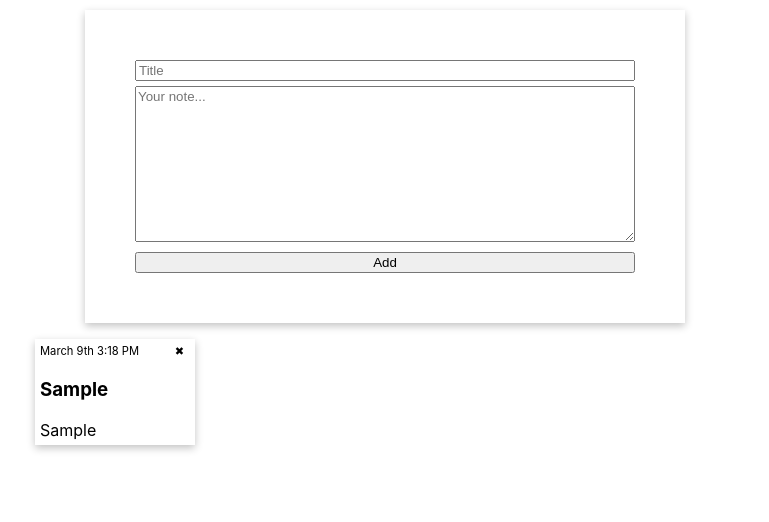
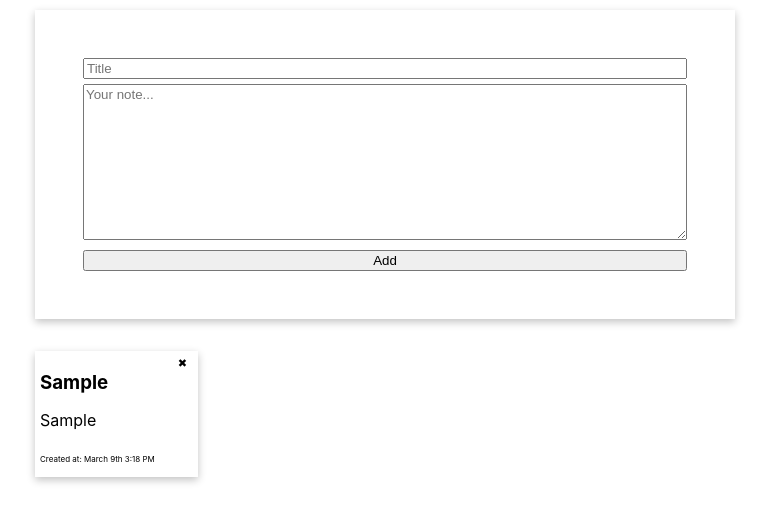
Before and after one commit to itailevi98/React-Notes-App, a React (Create React App) app: page / in a window 1280 px wide. Both pictures are taken after typing "Sample", "Sample" into the empty fields and a click on the button "Add". Shown: the top 522 px of the page, without its empty margins (255-1024 px from the left). Built offline with nearby package versions, Linux system fonts and the light colour scheme.

Commit message:
M5 (F): Added update functionality, updated form component

```diff
--- a/src/App.js
+++ b/src/App.js
@@ -25,6 +25,25 @@ class App extends React.Component {
     }
   }
 
+  updateNote(note, index){
+    console.log(note);
+    console.log(`Index: ${index}`);
+    let oldNote = this.state.notes[index];
+    if(oldNote.note === note.note && oldNote.title === note.title){
+      return;
+    }
+    if(index === 0){
+      this.setState(prevState => {
+        return { notes: [note, ...prevState.notes.slice(index + 1)] };
+      });
+    }
+    else{
+      this.setState(prevState => {
+        return { notes: [...prevState.notes.slice(0, index), note, ...prevState.notes.slice(index + 1)] };
+      });
+    }
+  }
+
   render(){
     return (
       <div className="App">
@@ -34,6 +53,7 @@ class App extends React.Component {
         <NotesListComponent
           notes={this.state.notes}
           onDeleteNote={(index) => this.deleteNote(index)}
+          onUpdateNote={(newNote, index) => this.updateNote(newNote, index)}
         />
       </div>
     );
--- a/src/components/FormComponent/FormComponent.jsx
+++ b/src/components/FormComponent/FormComponent.jsx
@@ -6,10 +6,15 @@ class FormComponent extends React.Component{
     constructor(props){
         super(props);
         this.state = {
-            title: "",
-            note: "",
-            date: undefined,
+            title: props.title ? props.title : "",
+            note: props.note ? props.note : "",
+            createdDate: props.createdDate ? props.createdDate : undefined,
+            updatedDate: undefined
         }
+        this.updateForm = true ? props.updateForm : false;
+        this.index = props.index;
+        console.log(props.index);
+        console.log(`this.index: ${this.index}`);
     }
 
     onTitleChange(value){
@@ -17,8 +22,7 @@ class FormComponent extends React.Component{
     }
 
     onNoteChange(value){
-        let date = moment().format('MMMM Do h:mm A');
-        this.setState({note: value, date: date});
+        this.setState({note: value});
     }
 
     onSubmit(event){
@@ -26,18 +30,36 @@ class FormComponent extends React.Component{
         if(this.state.note === ""){
             return;
         }
+        let date = moment().format('MMMM Do h:mm A');
+        console.log(this.index);
+        if(this.updateForm){
+            const newNote = {
+                id: Date.now(),
+                title: this.state.title,
+                note: this.state.note,
+                createdDate: this.state.createdDate,
+                updatedDate: date,
+            }
+            console.log(newNote);
+            this.props.onUpdateNote(newNote, this.index);
+        }
+        else{
+            date = moment().format('MMMM Do h:mm A');
             const note = {
                 id: Date.now(),
                 title: this.state.title,
                 note: this.state.note,
-            date: this.state.date,
+                createdDate: date,
+                updatedDate: undefined,
             }
             this.props.onAddNote(note);
             this.setState({
                 title: '',
                 note: '',
-            date: undefined,
+                createdDate: undefined,
+                updatedDate: undefined,
             });
+        }
     }
 
     render(){
@@ -61,7 +83,8 @@ class FormComponent extends React.Component{
                         value={this.state.note}
                         onChange={(event) => this.onNoteChange(event.target.value)}>
                     </textarea>
-                    <button id="submit-button" type="submit" name="submitButton">Add</button>
+                    {!this.state.createdDate && <button id="submit-button" type="submit" name="submitButton">Add</button>}
+                    {this.state.createdDate && <button id="submit-button" type="submit" name="submitButton">Update</button>}
                 </form>
             </div>
         );
--- a/src/components/FormComponent/styles.css
+++ b/src/components/FormComponent/styles.css
@@ -1,10 +1,9 @@
 .container {
     box-shadow: rgba(0, 0, 0, 0.24) 0px 3px 8px;
-    padding: 50px;
     margin-left: auto;
     margin-right: auto;
     margin-top: 10px;
-    width: 500px;
+    padding: 3rem;
 }
 
 form {
--- a/src/components/NoteComponent/NoteComponent.jsx
+++ b/src/components/NoteComponent/NoteComponent.jsx
@@ -1,55 +1,46 @@
 import React, { useState } from 'react';
 import Modal from 'react-modal';
 import './styles.css';
+import FormComponent from '../FormComponent/FormComponent';
 
 Modal.setAppElement('#root');
 
 function NoteComponent(props){
-    const { title, note, date } = props.note;
+    const { title, note, createdDate, updatedDate } = props.note;
+    const index = props.index;
     const [modalIsOpen, setModalIsOpen] = useState(false);
     return (
-        <li>
+        <div>
             <div className="note-item" onClick={() => setModalIsOpen(true)}>
-                <div id="date">
-                    <span>{date}</span>
-                    <button id="delete-button" onClick={props.onDeleteNote}>&#10006;</button>
-                </div>
+                <button id="delete-button" onClick={props.onDeleteNote}>&#10006;</button>
                 {title !== "" && (
                     <div>
                         <h3>{title}</h3>
-                        <span id="note">{note}</span>
+                        <p id="note">{note}</p>
                     </div>
                 )}
                 {title === "" && (
                     <div>
-                        <span id="note">{note}</span>
+                        <p id="note">{note}</p>
                         <h3>{title}</h3>
                     </div>
                 )}
+                <div id="date">
+                    <p>Created at: {createdDate}</p>
+                    {updatedDate && <p>Updated at: {updatedDate}</p>}
+                </div>
             </div>
             <Modal isOpen={modalIsOpen} onRequestClose={() => setModalIsOpen(false)} id="modal">
-                <div id="modal-note-item">
-                    <div id="date">
-                        <span>{date}</span>
-                        <button id="delete-button" onClick={() => setModalIsOpen(false)}>&#10006;</button>
-                    </div>
-                    {title !== "" && (
-                        <div>
-                            <h3>{title}</h3>
-                            <span id="note">{note}</span>
-                        </div>
-                    )}
-                    {title === "" && (
-                        <div>
-                            <span id="note">{note}</span>
-                            <h3>{title}</h3>
-                        </div>
-                    )}
-                </div>
-
+                <FormComponent
+                    note={note}
+                    title={title}
+                    updateForm={true}
+                    createdDate={createdDate}
+                    index={index}
+                    onUpdateNote={props.onUpdateNote}
+                />
             </Modal>
-
-        </li>
+        </div>
     );
 }
 
--- a/src/components/NoteComponent/styles.css
+++ b/src/components/NoteComponent/styles.css
@@ -6,52 +6,37 @@ textarea {
     box-shadow: rgba(0, 0, 0, 0.24) 0px 3px 8px;
     display: flex;
     flex-direction: column;
-    width: 150px;
-    height: 6rem;
-    margin-right: 10px;
-    margin-bottom: 10px;
-    padding: 5px;
-    word-wrap: break-word;
-    overflow-y: auto;
     justify-content: space-between;
     background: white;
     border: 0;
     cursor: pointer;
+    width: 100%;
+    height: 100%;
+    padding: 5px;
+    box-sizing: border-box;
+}
+
+h3{
+    margin: 0;
 }
 
 #delete-button {
     border: 0;
     background-color: white;
     font-size: 0.7rem;
+    align-self: flex-end;
 }
 
 #date {
-    font-size: 0.7rem;
-    display: flex;
-    justify-content: space-between;
-    width: 100%;
-}
-
-#modal-note-item {
-    box-shadow: rgba(0, 0, 0, 0.24) 0px 3px 8px;
-    display: flex;
-    flex-direction: column;
-    width: 150px;
-    height: 6rem;
-    padding: 5px;
-    word-wrap: break-word;
-    overflow-y: auto;
-    justify-content: space-between;
-    background: white;
-    border: 0;
+    font-size: 0.5rem;
 }
 
 #modal{
-    height: 8rem;
-    width: 160px;
     margin: auto auto auto auto;
     display: flex;
     flex-direction: column;
     justify-content: center;
     align-items: center;
+    width: 60%;
+    height: 50%;
 }
--- a/src/components/NotesListComponent/NotesListComponent.jsx
+++ b/src/components/NotesListComponent/NotesListComponent.jsx
@@ -6,17 +6,16 @@ function NotesListComponent(props) {
     const { notes } = props;
     return (
         <div className="notes-list-container">
-            <ul id="notes-list">
             {notes.map((note, index) =>
                 <NoteComponent
                     key={note.id}
                     note={note}
+                    index={index}
                     onDeleteNote={() => props.onDeleteNote(index)}
+                    onUpdateNote={props.onUpdateNote}
                 />
             )}
-            </ul>
         </div>
-
     );
 }
 
--- a/src/components/NotesListComponent/styles.css
+++ b/src/components/NotesListComponent/styles.css
@@ -1,11 +1,9 @@
 .notes-list-container {
+    margin-top: 2rem;
+    margin-bottom: 2rem;
     text-align: start;
+    display: grid;
+    grid-template-columns: repeat(4, 2fr);
+    grid-template-rows: repeat(auto-fill, 2fr);
+    gap: 1em 1em;
 }
-
-#notes-list {
-    list-style-type: none;
-    padding: 0;
-    width: 100%;
-    display: flex;
-    flex-wrap: wrap;
-}
```
Lines whose indentation alone changed are shown as unchanged.
